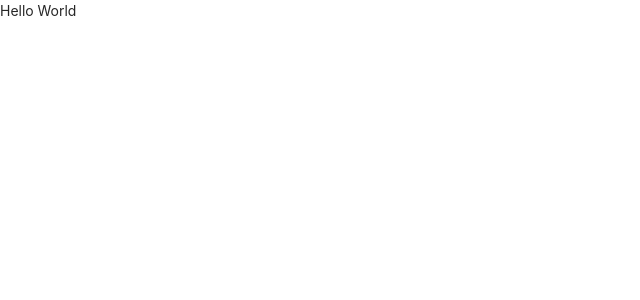
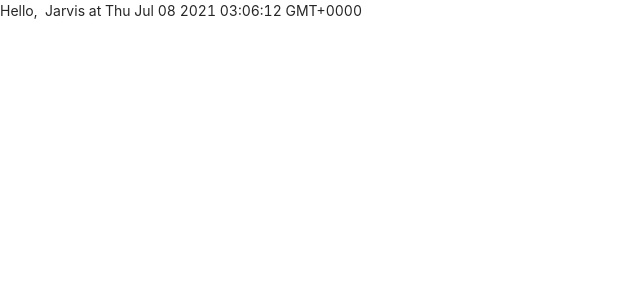
Before and after one commit to tannguyen2962/spotify_clone, a React app: page / in a window 1280 px wide. Shown: the top 300 px of the page, without its empty margins (0-640 px from the left). Built offline with nearby package versions, Linux system fonts and the light colour scheme.

Commit message:
Add moment-locales-webpack-plugin

```diff
--- /dev/null
+++ b/config/plugins/moment-locales-webpack-plugin.js
@@ -0,0 +1,5 @@
+const MomentLocalesPlugin = require('moment-locales-webpack-plugin');
+
+module.exports = () => new MomentLocalesPlugin({
+    localesToKeep: ['vi'],
+});
--- a/config/webpack.common.js
+++ b/config/webpack.common.js
@@ -2,8 +2,9 @@
  * Plugins
  */
 
+const htmlWebpackPlugin = require('./plugins/html-webpack-plugin');
 const miniCssExtractPlugin = require('./plugins/mini-css-extract-plugin');
-const htmlWebpackPlugin = require('./plugins/html-webpack-plugin');
+const momentLocalesWebpackPlugin = require('./plugins/moment-locales-webpack-plugin');
 const dotEnv = require('./plugins/dot-env');
 
 /**
@@ -33,8 +34,9 @@ module.exports = {
         ],
     },
     plugins: [
+        htmlWebpackPlugin(),
         miniCssExtractPlugin(),
-        htmlWebpackPlugin(),
+        momentLocalesWebpackPlugin(),
         dotEnv(),
     ],
     optimization: {
--- a/package.json
+++ b/package.json
@@ -57,6 +57,7 @@
     "less": "^4.1.1",
     "less-loader": "^10.0.1",
     "mini-css-extract-plugin": "^2.0.0",
+    "moment-locales-webpack-plugin": "^1.2.0",
     "postcss-loader": "^6.1.1",
     "style-resources-loader": "^1.4.1",
     "terser-webpack-plugin": "^5.1.4",
@@ -67,6 +68,7 @@
   },
   "dependencies": {
     "classnames": "^2.3.1",
+    "lodash": "^4.17.21",
     "moment": "^2.29.1",
     "prop-types": "^15.7.2",
     "react": "^17.0.2",
--- a/src/App.js
+++ b/src/App.js
@@ -1,10 +1,18 @@
 import React, { memo } from 'react';
+import moment from 'moment';
+import { get } from 'lodash';
 
 import styles from './App.less';
 
+const user = {
+    name: 'Jarvis',
+};
+
 const App = () => (
     <div className={styles.helloWorld}>
-        Hello World
+        Hello,
+        &nbsp;
+        {`${get(user, 'name')} at ${moment().toString()}`}
     </div>
 );
 
```
Also changed, not shown: 1 other file (tests, documents, lock files or other folders).
